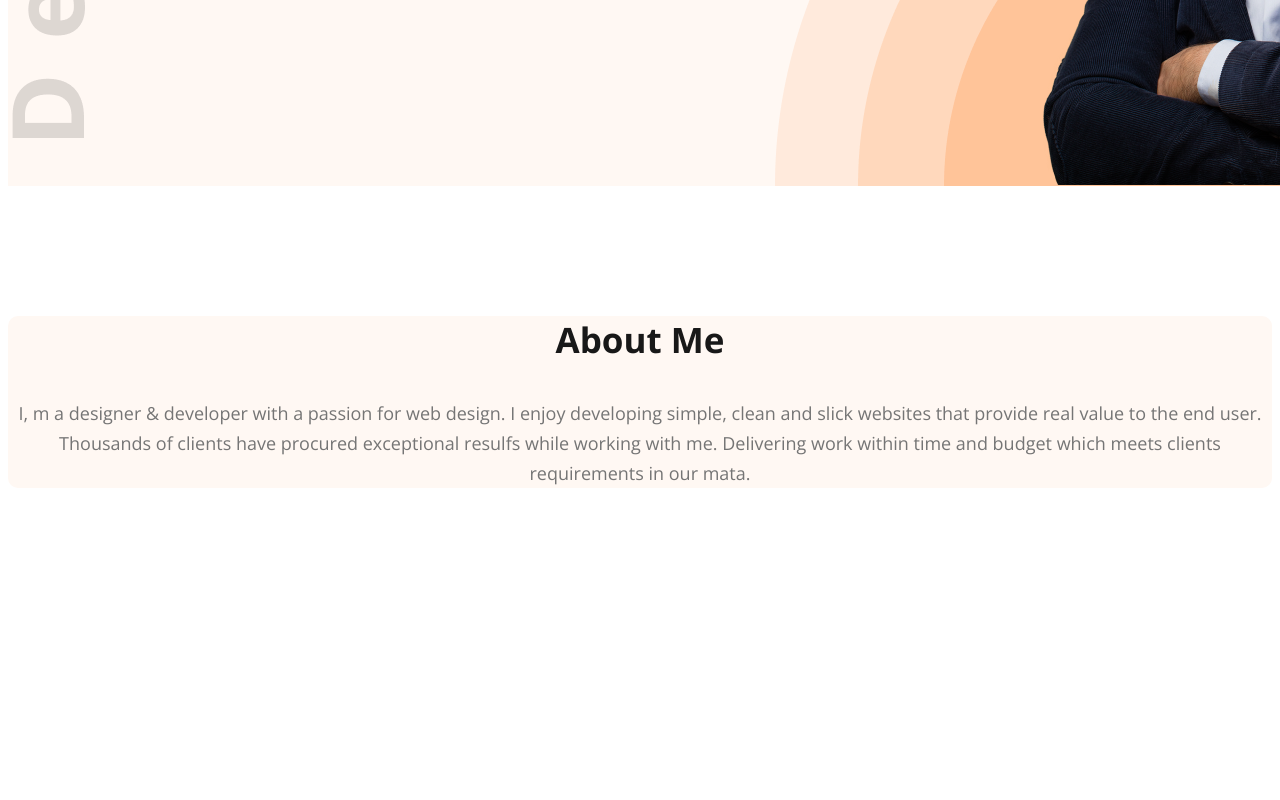
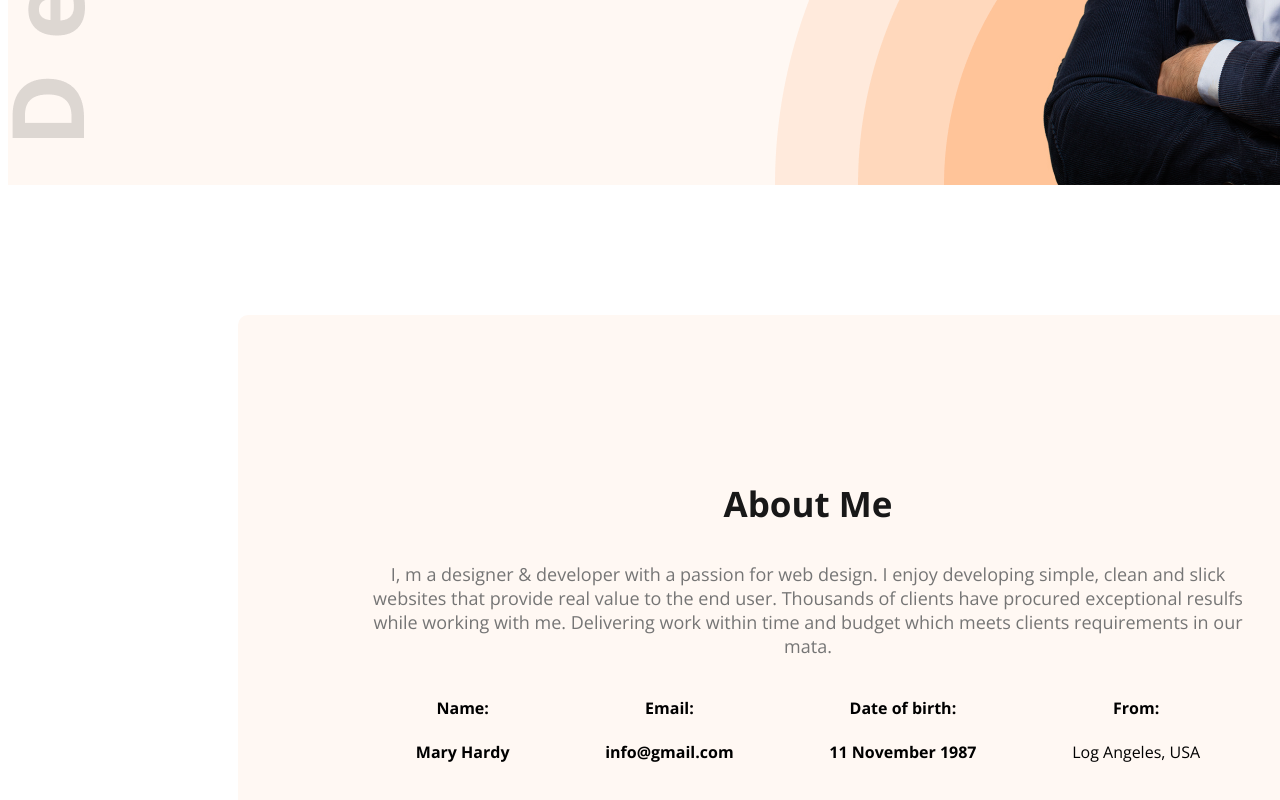
Before and after one commit to mah-mudulhasan-jim/dev_portfolio_01, a plain HTML site: page index.html in a window 1280 px wide. Shown: the part 680-1480 px from the top of the page. Before the commit the page ends 1186 px from the top, so only its background shows below. Drawn offline with nearby package versions, Linux system fonts and the light colour scheme.

Commit message:
about section completed

```diff
--- a/index.html
+++ b/index.html
@@ -16,7 +16,7 @@
            <ul>
                 <li><a href="">Portfolio</a></li>
                 <li><a href="">Blog</a></li>
-                <li><button class="btn_primary"><span class="hire_class">Hire me</span></button></li>
+                <li><button class="btn_primary">Hire me</span></button></li>
            </ul>
         </nav>
         <div class="banner">
@@ -33,9 +33,27 @@
     <main>
         <section class="about_class">
             <h3 class="section_title">About Me</h3>
-            <p class="para_description">
-                I, m a designer & developer with a passion for web design. I enjoy developing simple, clean and slick websites that provide real value to the end user. Thousands of clients have procured exceptional resulfs while working with me. Delivering work within time and budget which meets clients requirements in our mata.
-            </p>
+                <p class="para_description">
+                    I, m a designer & developer with a passion for web design. I enjoy developing simple, clean and slick websites that provide real value to the end user. Thousands of clients have procured exceptional resulfs while working with me. Delivering work within time and budget which meets clients requirements in our mata.
+                </p>
+                <div class="about_info_container">
+                    <div class="about_info">
+                        <h4 class="info_title">Name:</h4>
+                        <p class="info_description"><b>Mary Hardy</b></p>
+                    </div>
+                    <div class="about_info">
+                        <h4 class="info_title">Email:</h4>
+                        <p class="info_description"><b>info@gmail.com</b></p>
+                    </div>
+                    <div class="about_info">
+                        <h4 class="info_title">Date of birth:</h4>
+                        <p class="info_description"><b>11 November 1987</b></p>
+                    </div>
+                    <div class="about_info">
+                        <h4 class="info_title">From:</h4>
+                        <p class="info_description">Log Angeles, USA</p>
+                    </div>
+                </div>
         </section>
     </main>
     <footer>
--- a/styles/style.css
+++ b/styles/style.css
@@ -1,6 +1,8 @@
 /* shared styles for all */
 body{
     font-family: 'Open Sans', sans-serif;
+    width: 1600px;
+    height: 858px;
 }
 
 /* nav related styles */
@@ -43,21 +45,10 @@ nav > ul >li{
     border-style: none;
     border-radius: 5px;
 }
-.hire_class{
-    /* color: #FFF;
-    width: 79px;
-    height: 27px;
-    font-size: 20px;
-    font-style: normal;
-    font-weight: 700;
-    line-height: normal; */
-}
+
 /* styles on header section */
 .header_class{
-    /* margin: 20px; */
     background-color: #FFF8F3;
-    width: 1600px;
-    height: 858px;
     background-image: url(../images/header_bg.png), url('../images/developer.png');
     background-repeat: no-repeat;
     background-position: bottom right, center left;
@@ -93,23 +84,42 @@ nav > ul >li{
     line-height: 30px;
     margin-top: 0px;
 }
+/* main section styles */
+main{
+    margin: 0 auto;
+    max-width: 1140px;
+}
+/* about section styles */
 .about_class{
     margin-top: 130px;
     border-radius: 10px;
     background: #FFF8F3;
+    padding: 130px
 }
 .section_title{
     color: #181818;
     text-align: center;
     font-size: 35px;
     font-weight: 700;
+    /* padding: 130px; */
+    /* margin-bottom: 30px; */
 }
 .para_description{
+    margin-top: 0px;
+    text-align: center;
+    /* width: 827px; */
     color: #757575;
+    font-size: 18px;
+    font-weight: 400;
+    /* padding: 209px 157px 221px 156px; */
+    /* padding: 130px; */
+}
+.about_info_container{
+    /* padding: 10px; */
+    /* margin: 10px; */
+    display: flex;
+    justify-content: space-around;
+}
+.about_info{
     text-align: center;
-    font-family: Open Sans;
-    font-size: 18px;
-    font-style: normal;
-    font-weight: 400;
-    line-height: 30px;
 }
```
